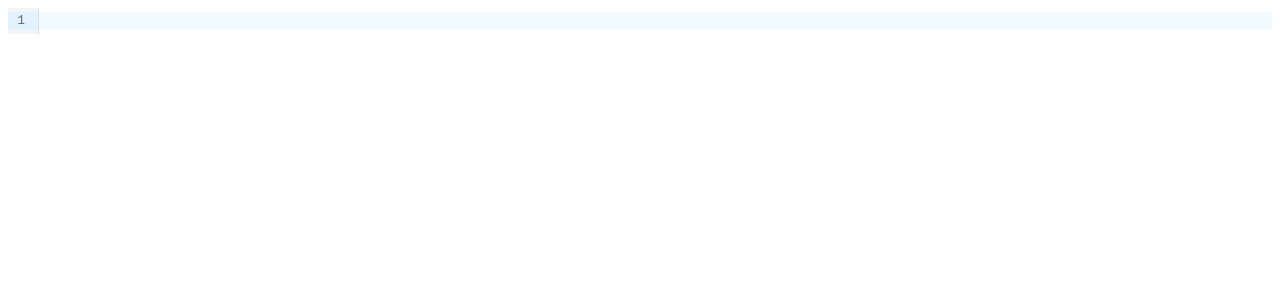
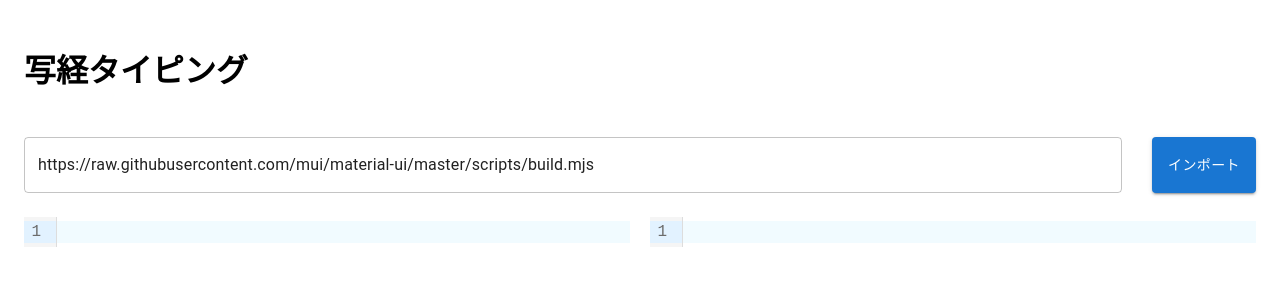
Before and after one commit to tecsoc/sourcecode-shakyo-sourcecode, a Next.js app: page / in a window 1280 px wide. Shown: the top 300 px of the page. Built offline with nearby package versions, Linux system fonts and the light colour scheme.

Commit message:
GitHubのソースを読み込んで合っている文字のみ打ち込めるところまで作る

```diff
--- a/src/app/components/CodeMirrorEditor.module.sass
+++ /dev/null
@@ -1,3 +0,0 @@
-.editor
-  width: 100%
-  height: 100%
--- a/src/app/components/CodeMirrorEditor.tsx
+++ /dev/null
@@ -1,44 +0,0 @@
-'use client';
-
-import React, { useCallback, useEffect, useState } from 'react';
-import { EditorView, basicSetup } from 'codemirror';
-import { EditorState, Extension } from '@codemirror/state';
-import { javascript } from '@codemirror/lang-javascript';
-import styles from './CodeMirrorEditor.module.sass';
-
-function useCodeMirror(extensions: Extension[]) {
-  const [element, setElement] = useState<HTMLElement>();
-
-  const ref = useCallback((node: HTMLElement | null) => {
-    if (!node) return;
-
-    setElement(node);
-  }, []);
-
-  useEffect(() => {
-    if (!element) return;
-
-    const view = new EditorView({
-      state: EditorState.create({
-        extensions: [basicSetup, javascript(), ...extensions]
-      }),
-      parent: element
-    });
-
-    return () => view?.destroy();
-  }, [element, extensions]);
-
-  return { ref };
-}
-
-type CodeMirrorProps = {
-  extensions: Extension[];
-};
-
-const CodeMirror = ({ extensions }: CodeMirrorProps) => {
-  const { ref } = useCodeMirror(extensions);
-
-  return <div className={styles.editor} ref={ref} />;
-};
-
-export default CodeMirror;
--- /dev/null
+++ b/src/app/components/CodeMirrorEditor/CodeMirrorEditor.module.sass
@@ -0,0 +1,2 @@
+.editor
+  width: 50%
--- /dev/null
+++ b/src/app/components/CodeMirrorEditor/CodeMirrorEditor.tsx
@@ -0,0 +1,71 @@
+'use client';
+
+import React, { useCallback, useRef } from 'react';
+import { EditorView, basicSetup } from 'codemirror';
+import { EditorState, Extension } from '@codemirror/state';
+import { DOMEventHandlers, ViewUpdate } from '@codemirror/view';
+import { javascript } from '@codemirror/lang-javascript';
+import { defaultKeymap } from '@codemirror/commands';
+import { autocompletion } from '@codemirror/autocomplete';
+import styles from './CodeMirrorEditor.module.sass';
+
+type EventHandlerReturnValueType = boolean | void;
+type CodeMirrorProps = {
+  extensions?: Extension[];
+  value?: string;
+  enable?: boolean;
+  onChange?: (updateView: EditorView) => EventHandlerReturnValueType;
+  domEventHandlers?: DOMEventHandlers<any>;
+};
+
+const CodeMirror = ({
+  extensions = [],
+  value = '',
+  enable = true,
+  onChange = () => {},
+  domEventHandlers = {}
+}: CodeMirrorProps) => {
+  const editView = useRef<EditorView | null>(null);
+
+  const ref = useCallback((node: HTMLDivElement) => {
+    console.log(defaultKeymap);
+    editView.current = new EditorView({
+      state: EditorState.create({
+        doc: value,
+        extensions: [
+          basicSetup,
+          javascript(),
+          EditorView.editable.of(enable),
+          EditorView.updateListener.of((update: ViewUpdate) => {
+            if (onChange) onChange(update.view);
+          }),
+          EditorView.domEventHandlers(domEventHandlers),
+          autocompletion({
+            activateOnTyping: false,
+            defaultKeymap: false
+          }),
+          ...extensions
+        ]
+      }),
+      parent: node
+    });
+    return () => {
+      editView.current?.destroy();
+    };
+    // eslint-disable-next-line react-hooks/exhaustive-deps
+  }, []);
+
+  if (editView.current && editView.current.state.doc.toString() !== value) {
+    editView.current?.dispatch({
+      changes: {
+        from: 0,
+        to: editView.current?.state.doc.length,
+        insert: value
+      }
+    });
+  }
+
+  return <div className={styles.editor} ref={ref} />;
+};
+
+export default React.memo(CodeMirror);
--- /dev/null
+++ b/src/app/components/pages/TopPage.module.sass
@@ -0,0 +1,14 @@
+.main
+  padding: 1em
+  .github_url_wrapper
+    display: flex
+    justify-content: center
+    gap: 30px
+    padding: 1.5em 0
+    :global(.MuiButtonBase-root)
+      flex-shrink: 0
+  .editor_wrapper
+    display: flex
+    gap: 20px
+    :global(.cm-editor)
+      :global(.cm-scroller)
--- /dev/null
+++ b/src/app/components/pages/TopPage.tsx
@@ -0,0 +1,79 @@
+'use client';
+
+import fetchUrlFromText from '@/app/modules/fetchUrlFromText';
+import { TextField, Button } from '@mui/material';
+import { EditorView } from 'codemirror';
+import { DOMEventMap } from '@codemirror/view';
+import React, { useState, useCallback, useMemo, useRef } from 'react';
+import styles from './TopPage.module.sass';
+import CodeMirrorEditor from '@/app/components/CodeMirrorEditor/CodeMirrorEditor';
+import { useDidUpdateEffect } from '@/app/modules/useDidUpdateEffect';
+
+const TopPage = () => {
+  const importSourceUrlRef = useRef<HTMLInputElement | null>(null);
+  const [typingSourceCodeString, setTypingSourceCodeString] = useState<string>('');
+  const [answerSourceCodeString, setAnswerSourceCodeString] = useState<string>('');
+
+  const importSourceCode = useCallback(async () => {
+    const url = importSourceUrlRef.current?.value;
+    if (url) {
+      setAnswerSourceCodeString(await fetchUrlFromText(url));
+      setTypingSourceCodeString('');
+    }
+  }, [setAnswerSourceCodeString]);
+
+  const editorOnInput = useCallback((event: DOMEventMap['input'], updateView: EditorView) => {
+    const codeString = updateView.state.doc.toString();
+    setTypingSourceCodeString(codeString);
+  }, []);
+
+  useDidUpdateEffect(() => {
+    let updateString = '';
+    const _wrongFlag = ((): boolean => {
+      for (let i = 0; i < typingSourceCodeString.length; i++) {
+        const char = typingSourceCodeString[i];
+        if (char === answerSourceCodeString[i]) {
+          updateString += char;
+        } else {
+          return true;
+        }
+      }
+      return false;
+    })();
+    if (updateString !== typingSourceCodeString) setTypingSourceCodeString(updateString);
+  }, [typingSourceCodeString, answerSourceCodeString]);
+
+  const editorOnPaste = useCallback(() => false, []);
+  const domEventHandlers = useMemo(
+    () => ({
+      paste: editorOnPaste,
+      input: editorOnInput
+    }),
+    [editorOnPaste, editorOnInput]
+  );
+
+  return (
+    <main className={styles.main}>
+      <h1>写経タイピング</h1>
+      <div className={styles.github_url_wrapper}>
+        <TextField
+          fullWidth
+          defaultValue="https://raw.githubusercontent.com/mui/material-ui/master/scripts/build.mjs"
+          placeholder="GitHub コードURL"
+          inputRef={importSourceUrlRef}
+        />
+        <Button variant="contained" onClick={importSourceCode}>
+          インポート
+        </Button>
+      </div>
+      <div className={styles.editor_wrapper}>
+        {/* <CodeMirrorEditor onChange={EditorOnChange} domEventHandlers={domEventHandlers}/> */}
+        <CodeMirrorEditor value={typingSourceCodeString} domEventHandlers={domEventHandlers} />
+        {/* <CodeMirrorEditor />
+        <CodeMirrorEditor /> */}
+        <CodeMirrorEditor value={answerSourceCodeString} enable={false} />
+      </div>
+    </main>
+  );
+};
+export default TopPage;
--- a/src/app/globals.sass
+++ b/src/app/globals.sass
@@ -0,0 +1,2 @@
+html
+  font-size: 16px
--- /dev/null
+++ b/src/app/modules/fetchUrlFromText.ts
@@ -0,0 +1,3 @@
+const fetchUrlFromText = async (url: string) => await (await fetch(url)).text();
+
+export default fetchUrlFromText;
--- /dev/null
+++ b/src/app/modules/useDidUpdateEffect.ts
@@ -0,0 +1,14 @@
+import { useRef, useEffect, EffectCallback, DependencyList } from 'react';
+
+export const useDidUpdateEffect = (fn: EffectCallback, deps?: DependencyList) => {
+  const didMountRef = useRef(false);
+
+  useEffect(() => {
+    if (!didMountRef.current) {
+      didMountRef.current = true;
+    } else {
+      fn();
+    }
+    // eslint-disable-next-line react-hooks/exhaustive-deps
+  }, deps);
+};
--- a/src/app/page.tsx
+++ b/src/app/page.tsx
@@ -1,10 +1,2 @@
-import styles from './page.module.sass';
-import CodeMirror from '@/app/components/CodeMirrorEditor';
-
-export default function Home() {
-  return (
-    <main className={styles.main}>
-      <CodeMirror extensions={[]} />
-    </main>
-  );
-}
+import TopPage from '@/app/components/pages/TopPage';
+export default TopPage;
```
Also changed, not shown: src/app/page.module.sass (deleted), test/index.html (deleted).
